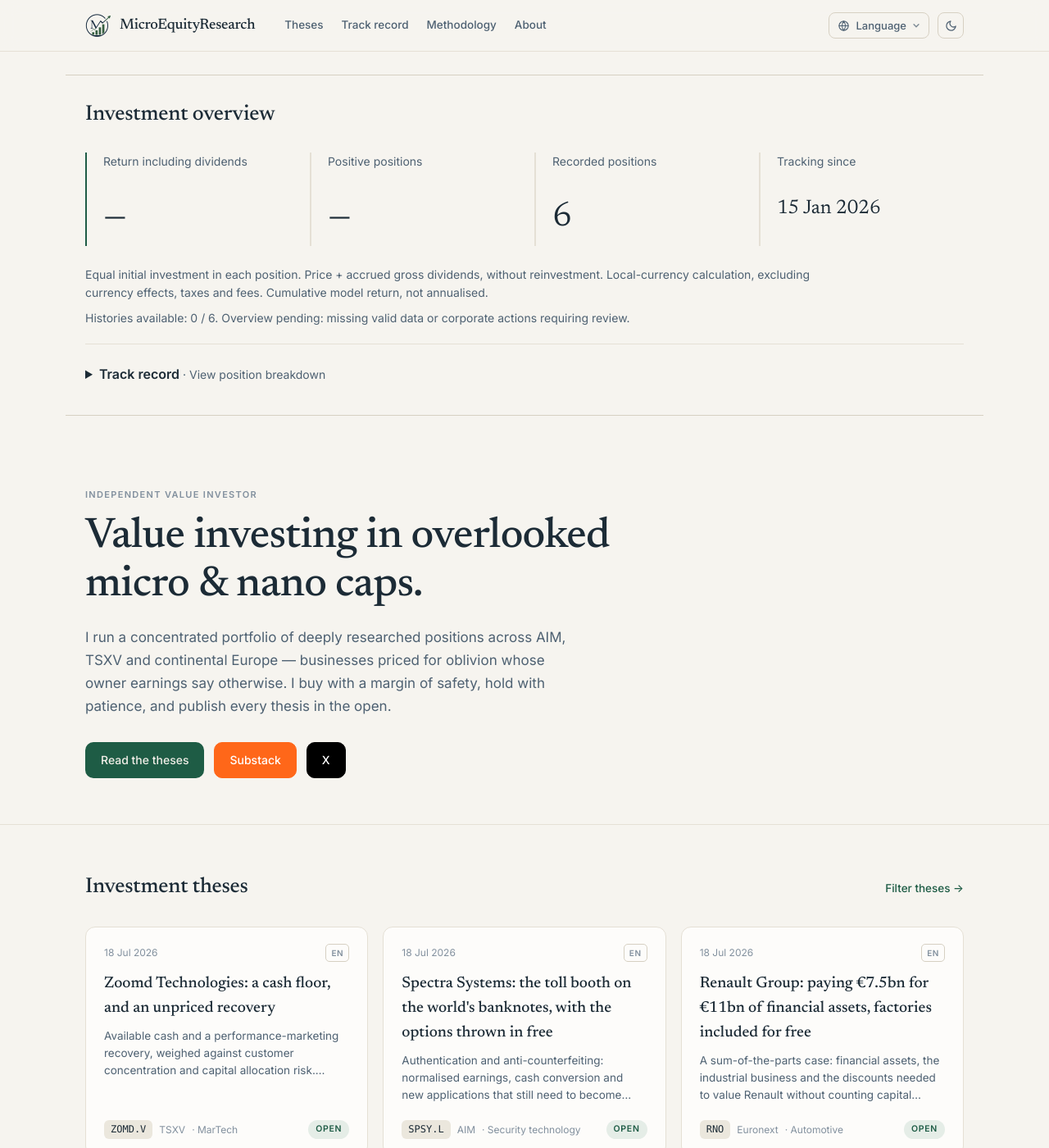
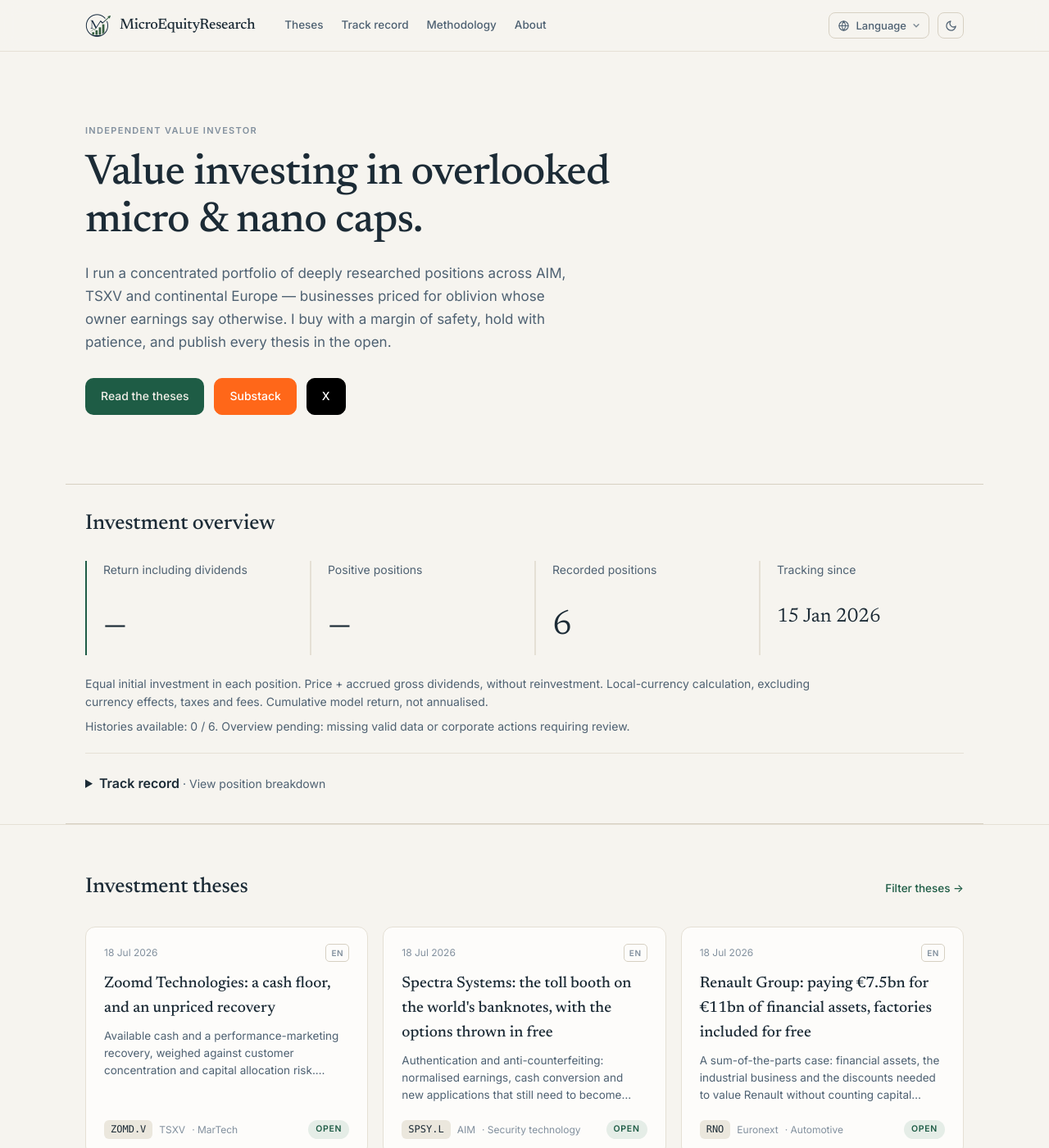
Before and after one commit to trackcmg/micro_cap_invest, a Jekyll site: the page built from index.html, in a window 1280 px wide and 1400 px high. Shown: the whole window at 82% size. Built offline with Jekyll 4.4.1, drawn with Linux system fonts in a browser that asks for light colours; some of the changed lines change nothing that is shown.

Commit message:
Restore homepage introduction above investment overview

```diff
--- a/index.html
+++ b/index.html
@@ -4,7 +4,6 @@ title: Home
 permalink: /
 page_js: /assets/js/home.js
 ---
-{% include home-stats.html %}
 
 <section class="hero">
   <div class="container">
@@ -30,7 +29,7 @@ page_js: /assets/js/home.js
   </div>
 </section>
 
-
+{% include home-stats.html %}
 
 <section class="section section-top" id="latest-theses">
   <div class="container">
```
